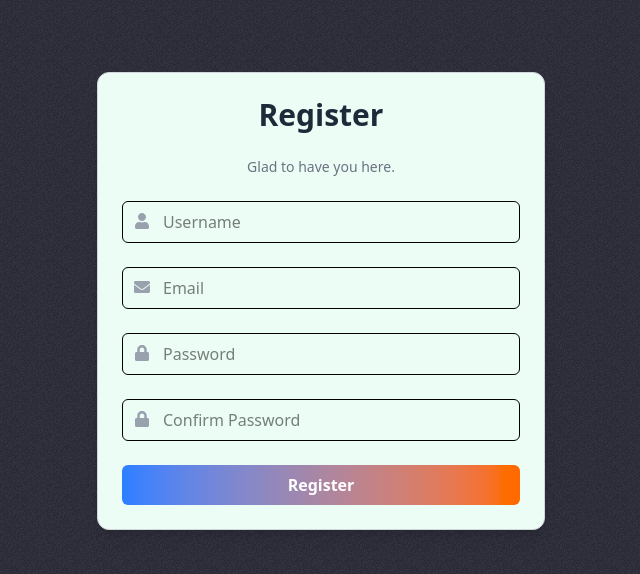
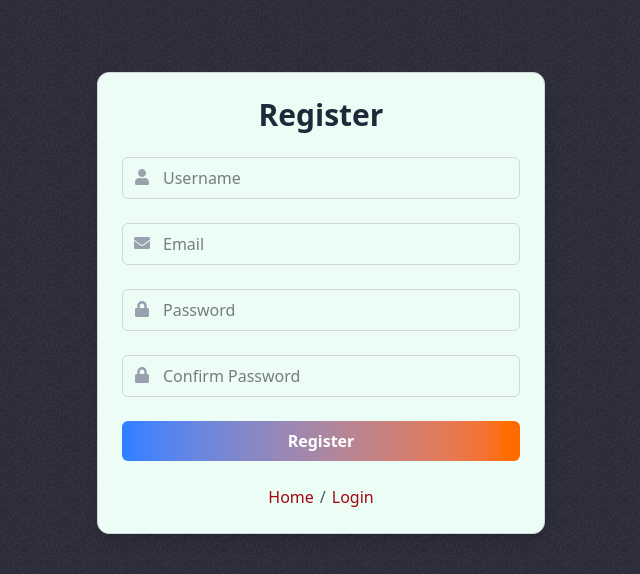
Before and after one commit to athanga22/wise, a React (Vite) app in the folder frontend/: page /register in a window 1280 px wide. Shown: the top 574 px of the page, without its empty margins (319-959 px from the left). Built offline with nearby package versions, Linux system fonts and the light colour scheme.

Commit message:
Register component refactoring

```diff
--- a/frontend/src/components/Modal.jsx
+++ /dev/null
@@ -1,14 +0,0 @@
-import React from "react";
-
-const Modal = ({ message, onClose }) => (
-  <div className="fixed inset-0 z-50 flex items-center justify-center bg-transparecy bg-opacity-30 backdrop-blur-sm">
-    <div className="bg-white p-4 rounded shadow-md">
-      <p>{message}</p>
-      <button onClick={onClose} className="mt-4 px-4 py-2 bg-blue-500 text-white rounded">
-        OK
-      </button>
-    </div>
-  </div>
-);
-
-export default Modal;
--- a/frontend/src/components/Users/Register.jsx
+++ b/frontend/src/components/Users/Register.jsx
@@ -1,74 +1,80 @@
-import React, { useState } from "react";
+import React from "react";
 import { FaUser, FaEnvelope, FaLock } from "react-icons/fa";
-import Modal from "../Modal";
+import { useFormik } from "formik";
+import * as Yup from "yup";
+import { useMutation } from "@tanstack/react-query";
+import { registerAPI } from "../../services/users/userServices";
+import AlertMessage from "../../Alert/AlertMessage";
+import { Link } from "react-router-dom";
+
+const validationSchema = Yup.object({
+  username: Yup.string().required("Username is required"),
+  email: Yup.string().email("Invalid email").required("Email is required"),
+  password: Yup.string().min(4, "At least 4 characters").required("Password is required"),
+  confirmpassword: Yup.string()
+    .oneOf([Yup.ref("password"), null], "Passwords must match")
+    .required("Confirm your password"),
+});
 
 const RegisterForm = () => {
-  const [data, setData] = useState({
-    username: "",
-    email: "",
-    password: "",
-    confirmpassword: "",
+  const { mutateAsync, isPending, isError, error, isSuccess } = useMutation({
+    mutationFn: registerAPI,
+    mutationKey: ["register"],
   });
-  const [modal, setModal] = useState({ show: false, message: "" });
 
-  const handleChange = (e) => setData({ ...data, [e.target.id]: e.target.value });
-  const closeModal = () => setModal({ show: false, message: "" });
+  const formik = useFormik({
+    initialValues: { username: "", email: "", password: "", confirmpassword: "" },
+    validationSchema,
+    onSubmit: ({ username, email, password }, { resetForm }) =>
+      mutateAsync({ username, email, password }).then(resetForm),
+  });
 
-  const handleSubmit = async (e) => {
-    e.preventDefault();
-    if (data.password !== data.confirmpassword) {
-      setModal({ show: true, message: "Passwords do not match" });
-      return;
-    }
-    try {
-      const res = await fetch("http://localhost:5002/users/register", {
-        method: "POST",
-        headers: { "Content-Type": "application/json" },
-        body: JSON.stringify({
-          name: data.username,
-          email: data.email,
-          password: data.password,
-        }),
-      });
-      const result = await res.json();
-      if (res.ok) {
-        setModal({ show: true, message: result.message || "Registration successful!" });
-        setData({ username: "", email: "", password: "", confirmpassword: "" });
-      } else {
-        setModal({ show: true, message: result.message || "Registration failed" });
-      }
-    } catch (error) {
-      setModal({ show: true, message: "Error connecting to server" });
-    }
-  };
-
+  console.log(formik);
   return (
-    <>
-      <form onSubmit={handleSubmit} className="max-w-md mx-auto my-10 bg-emerald-50 p-6 rounded-xl shadow-lg space-y-6 border border-gray-300">
+    <form onSubmit={formik.handleSubmit} className="max-w-md mx-auto my-10 bg-emerald-50 p-6 rounded-xl shadow-lg space-y-6 border border-gray-300">
       <h2 className="text-3xl font-semibold text-center text-gray-800">Register</h2>
-        <p className="text-sm text-center text-gray-500">Glad to have you here.</p>
+      {isPending && <AlertMessage type="loading" message="Registering..." />}
+      {isError && <AlertMessage type="error" message={error.response.data.message || "Registration failed"} />}
+      {isSuccess && <AlertMessage type="success" message="Registration successful!" />}
       <div className="relative">
         <FaUser className="absolute top-3 left-3 text-gray-400" />
-          <input id="username" type="text" placeholder="Username" value={data.username} onChange={handleChange} className="pl-10 pr-4 py-2 w-full rounded-md border" />
+        <input id="username" type="text" placeholder="Username" {...formik.getFieldProps("username")} className="pl-10 pr-4 py-2 w-full rounded-md border border-gray-300 focus:border-blue-500 focus:ring-blue-500" />
+        {formik.touched.username && formik.errors.username && <span className="text-xs text-red-500">{formik.errors.username}</span>}
       </div>
       <div className="relative">
         <FaEnvelope className="absolute top-3 left-3 text-gray-400" />
-          <input id="email" type="email" placeholder="Email" value={data.email} onChange={handleChange} className="pl-10 pr-4 py-2 w-full rounded-md border" />
+        <input id="email" type="email" placeholder="Email" {...formik.getFieldProps("email")} className="pl-10 pr-4 py-2 w-full rounded-md border border-gray-300 focus:border-blue-500 focus:ring-blue-500" />
+        {formik.touched.email && formik.errors.email && <span className="text-xs text-red-500">{formik.errors.email}</span>}
       </div>
       <div className="relative">
         <FaLock className="absolute top-3 left-3 text-gray-400" />
-          <input id="password" type="password" placeholder="Password" value={data.password} onChange={handleChange} className="pl-10 pr-4 py-2 w-full rounded-md border" />
+        <input id="password" type="password" placeholder="Password" {...formik.getFieldProps("password")} className="pl-10 pr-4 py-2 w-full rounded-md border border-gray-300 focus:border-blue-500 focus:ring-blue-500" />
+        {formik.touched.password && formik.errors.password && <span className="text-xs text-red-500">{formik.errors.password}</span>}
       </div>
       <div className="relative">
         <FaLock className="absolute top-3 left-3 text-gray-400" />
-          <input id="confirmpassword" type="password" placeholder="Confirm Password" value={data.confirmpassword} onChange={handleChange} className="pl-10 pr-4 py-2 w-full rounded-md border" />
+        <input id="confirmpassword" type="password" placeholder="Confirm Password" {...formik.getFieldProps("confirmpassword")} className="pl-10 pr-4 py-2 w-full rounded-md border border-gray-300 focus:border-blue-500 focus:ring-blue-500" />
+        {formik.touched.confirmpassword && formik.errors.confirmpassword && <span className="text-xs text-red-500">{formik.errors.confirmpassword}</span>}
       </div>
-        <button type="submit" className="w-full bg-gradient-to-r from-blue-500 to-orange-500 text-white font-bold py-2 px-4 rounded-md">
+      <button type="submit" className="w-full bg-gradient-to-r from-blue-500 to-orange-500 hover:from-blue-600 hover:to-teal-600 text-white font-bold py-2 px-4 rounded-md transition duration-150 ease-in-out">
         Register
       </button>
+      <div className="flex justify-center">
+        <Link
+          to="/"
+          className="text-center hover:text-green-500 text-red-800 font-sm mr-1.5"
+        >
+          Home
+        </Link>
+        <p className="text-gray-600">/</p>
+        <Link
+          to="/login"
+          className="text-center hover:text-green-500 text-red-800 font-sm ml-1.5"
+        >
+          Login
+        </Link>
+      </div>
     </form>
-      {modal.show && <Modal message={modal.message} onClose={closeModal} />}
-    </>
   );
 };
 
--- a/frontend/src/services/users/userServices.js
+++ b/frontend/src/services/users/userServices.js
@@ -1,7 +1,7 @@
 import axios from "axios";
 import { BASE_URL } from "../../utils/url";
 
-//lOGIN
+//LOGIN
 export const loginAPI = async({email, password}) => {
     const response = await axios.post(`${BASE_URL}/users/login`, {
         email,
@@ -11,3 +11,16 @@ export const loginAPI = async({email, password}) => {
     //return a promise
     return response.data;
 };
+
+//REGISTER
+export const registerAPI = async({username, email, password, confirmPassword}) => {
+    const response = await axios.post(`${BASE_URL}/users/register`, {
+        name: username,
+        email,
+        password,
+        confirmPassword
+    });
+
+    //return a promise
+    return response.data;
+};
```
Lines whose indentation alone changed are shown as unchanged.
